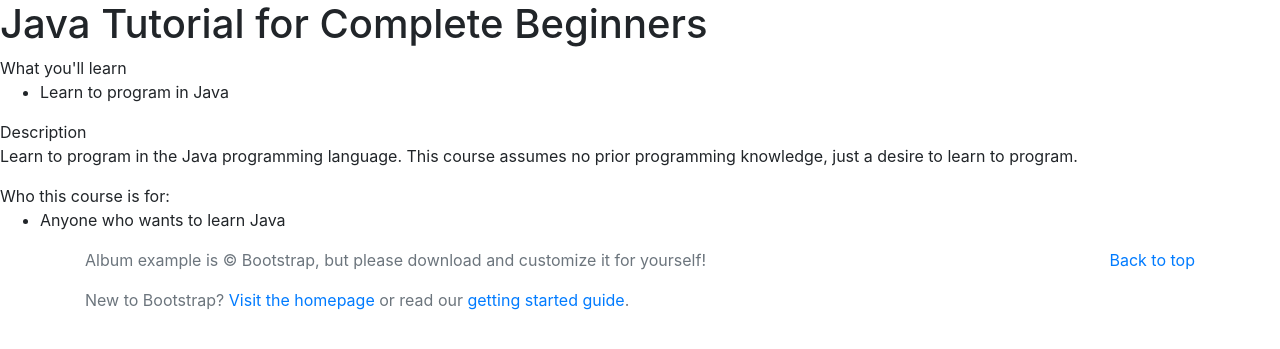
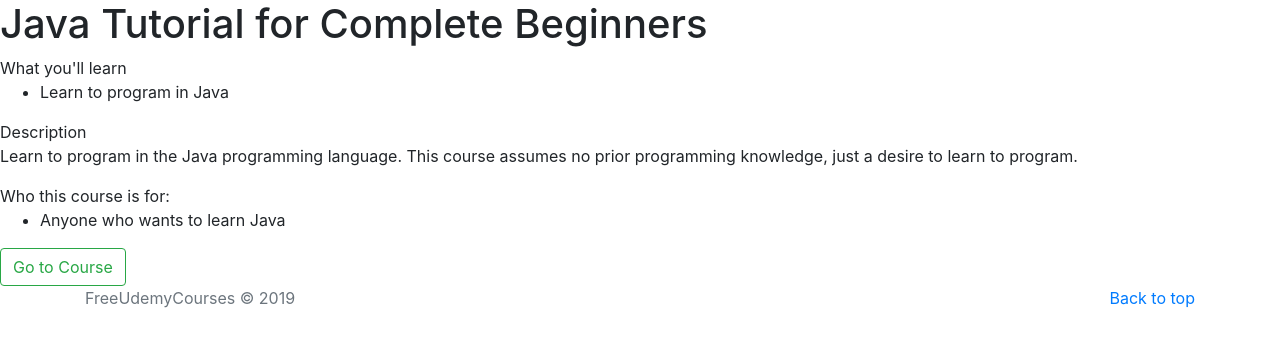
Before and after one commit to NotOnlyGeeks/FreeUdemyCourses, a Django app: page /2/ in a window 1280 px wide. Shown: the part 56-405 px from the top of the page. Run offline with Django 3.2, Linux system fonts and the light colour scheme; data comes from the database, SQL or seed files in the repository; some libraries are stand-ins or nearby versions.

Commit message:
Udemy Affliate branch

```diff
--- a/blog/templates/blog/detail.html
+++ b/blog/templates/blog/detail.html
@@ -9,4 +9,5 @@
 
 {{ Detailcourse.whatyouwilllearn |safe }}
 {{ Detailcourse.description|safe }}
+<a href="{{ Detailcourse.course.course_link }}" target="_blank" class="btn btn-outline-success">Go to Course</a>
 {% endblock maincontent %}
--- a/blog/templates/blog/home.html
+++ b/blog/templates/blog/home.html
@@ -23,7 +23,7 @@
 
     <header>
       <!-- Fixed navbar -->
-      <nav class="navbar navbar-light bg-light justify-content-between">
+      <nav class="navbar navbar-light bg-grey justify-content-between">
         <a class="navbar-brand">Free Udemy Courses</a>
         <form class="form-inline mt-2 mt-md-0">
             <input class="form-control mr-sm-2" type="text" placeholder="Search" aria-label="Search">
@@ -75,8 +75,7 @@
         <p class="float-right">
           <a href="#">Back to top</a>
         </p>
-        <p>Album example is &copy; Bootstrap, but please download and customize it for yourself!</p>
-        <p>New to Bootstrap? <a href="../../">Visit the homepage</a> or read our <a href="../../getting-started/">getting started guide</a>.</p>
+        <p>FreeUdemyCourses &copy; 2019</p>
       </div>
     </footer>
 
```
